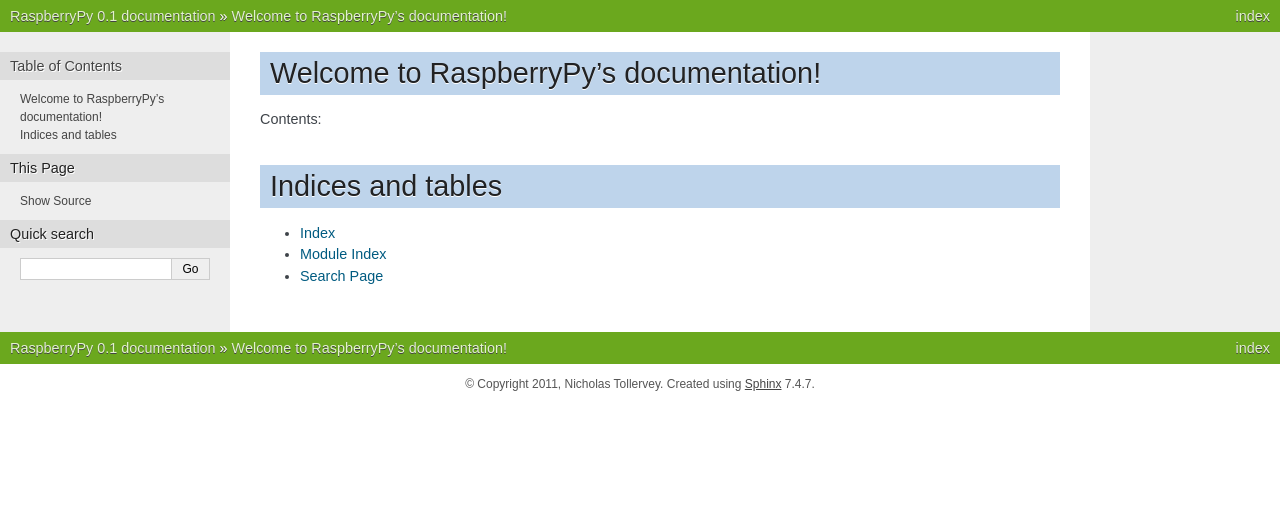
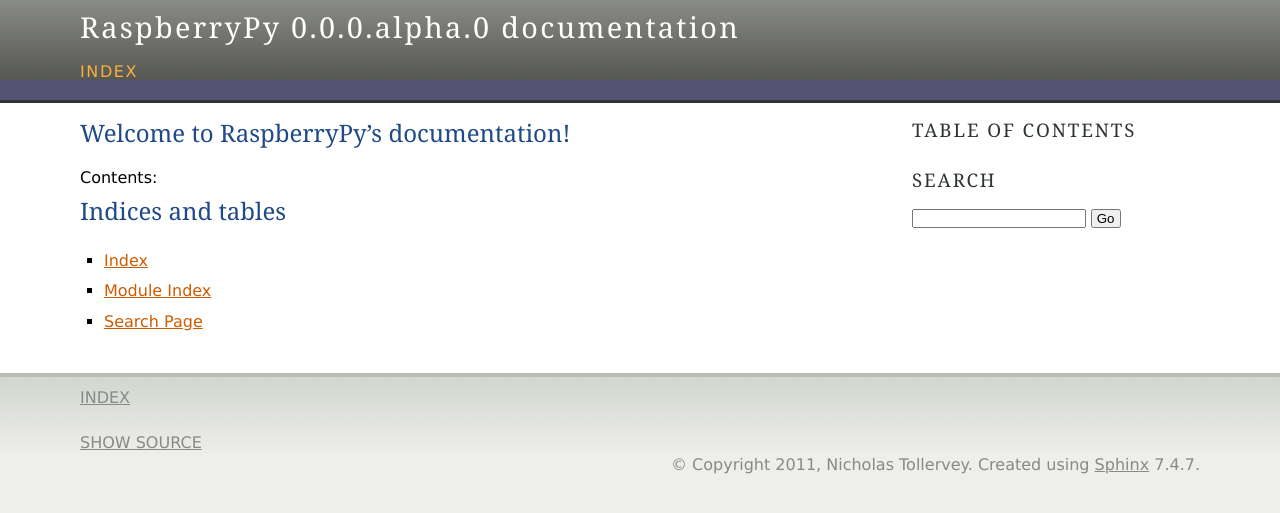
Before and after one commit to EthrosDemon/RaspberryPy, a Sphinx documentation site: the page built from docs/index.rst, in a window 1280 px wide. Shown: the top 513 px of the page. Built offline with Sphinx 7.4.7, drawn with Linux system fonts in a browser that asks for light colours.

Commit message:
Changed the docs config.py file to ensure the correct version was created from the rpy.version module

```diff
--- a/docs/conf.py
+++ b/docs/conf.py
@@ -16,7 +16,8 @@
 # If extensions (or modules to document with autodoc) are in another directory,
 # add these directories to sys.path here. If the directory is relative to the
 # documentation root, use os.path.abspath to make it absolute, like shown here.
-#sys.path.insert(0, os.path.abspath('.'))
+sys.path.insert(0, os.path.abspath('..'))
+from rpy.version import get_version, VERSION
 
 # -- General configuration -----------------------------------------------------
 
@@ -48,9 +49,9 @@
 # built documents.
 #
 # The short X.Y version.
-version = '0.1'
+version = '.'.join([str(i) for i in VERSION[:2]])#'0.1'
 # The full version, including alpha/beta/rc tags.
-release = '0.1'
+release = get_version()
 
 # The language for content autogenerated by Sphinx. Refer to documentation
 # for a list of supported languages.
@@ -91,7 +92,7 @@
 
 # The theme to use for HTML and HTML Help pages.  See the documentation for
 # a list of builtin themes.
-html_theme = 'nature'
+html_theme = 'agogo'
 
 # Theme options are theme-specific and customize the look and feel of a theme
 # further.  For a list of options available for each theme, see the
```
